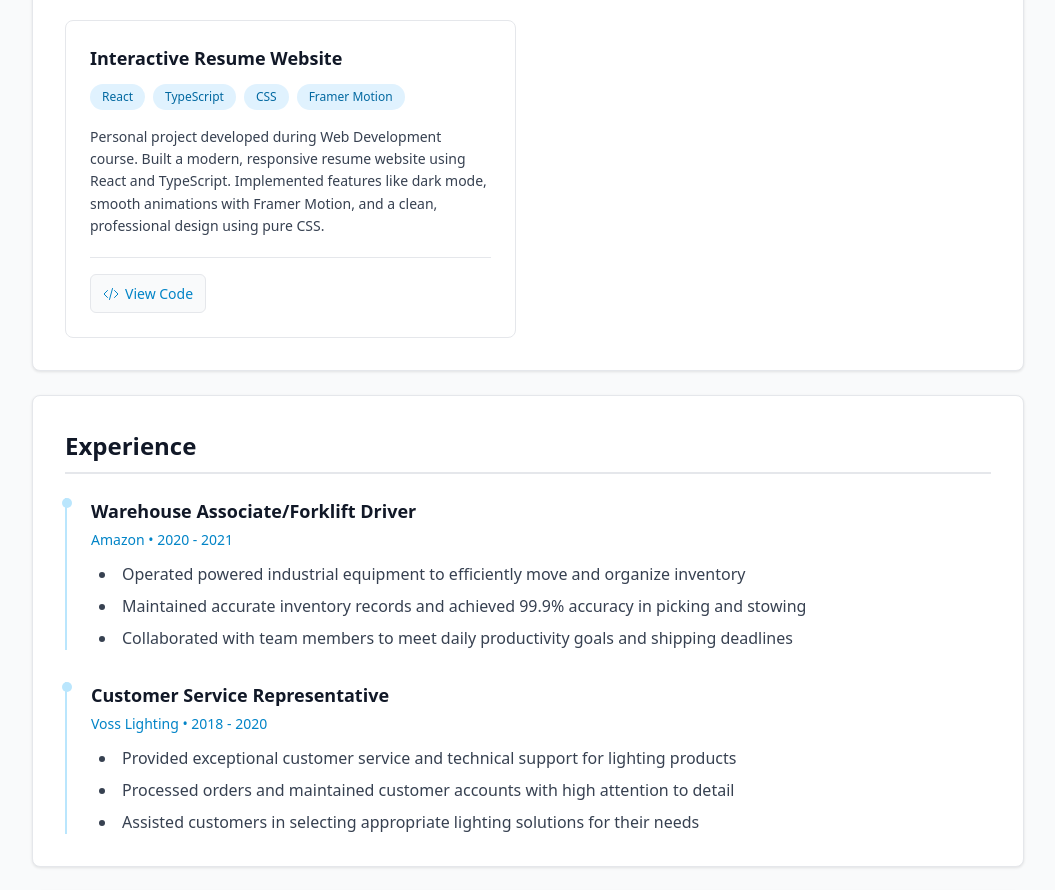
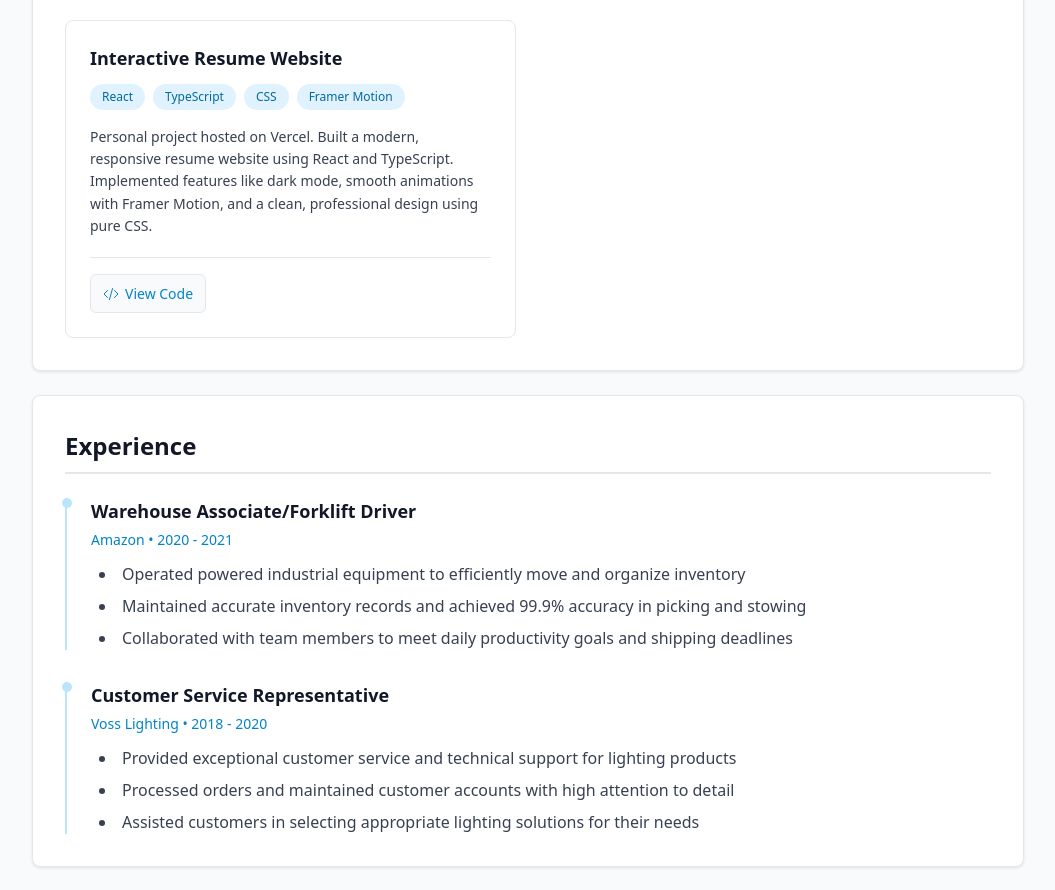
Before and after one commit to tay24lor/resume, a React (Vite) app: page / in a window 1280 px wide. Shown: the part 1260-2150 px from the top of the page, without its empty margins (112-1167 px from the left). Built offline with nearby package versions, Linux system fonts and the light colour scheme.

Commit message:
corrected project website description

```diff
--- a/src/App.tsx
+++ b/src/App.tsx
@@ -158,7 +158,7 @@ function App() {
                 <span className="project-tag">Framer Motion</span>
               </div>
               <p className="project-description">
-                Personal project developed during Web Development course. Built a modern, responsive resume website using React
+                Personal project hosted on Vercel. Built a modern, responsive resume website using React
                 and TypeScript. Implemented features like dark mode, smooth animations with Framer Motion, and a clean,
                 professional design using pure CSS.
               </p>
```
